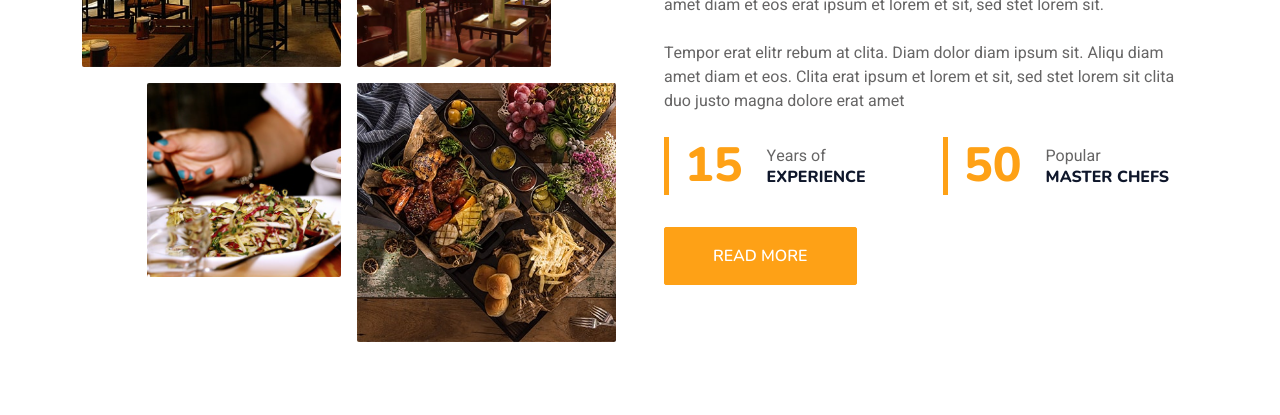
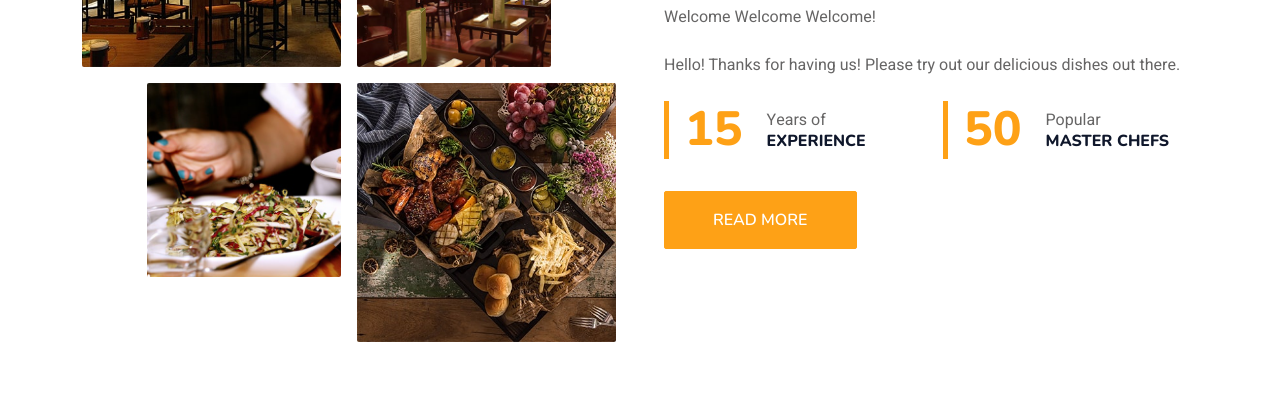
Before and after one commit to TauqeerAhmad5201/Restoran, a website: page public/about.html in a window 1280 px wide. Shown: the part 685-1100 px from the top of the page. Drawn offline with nearby package versions, Linux system fonts and the light colour scheme.

```diff
--- a/public/about.html
+++ b/public/about.html
@@ -3,7 +3,7 @@
 
 <head>
     <meta charset="utf-8">
-    <title>Restoran - Bootstrap Restaurant Template</title>
+    <title>Restoran</title>
     <meta content="width=device-width, initial-scale=1.0" name="viewport">
     <meta content="" name="keywords">
     <meta content="" name="description">
@@ -112,8 +112,8 @@
                     <div class="col-lg-6">
                         <h5 class="section-title ff-secondary text-start text-primary fw-normal">About Us</h5>
                         <h1 class="mb-4">Welcome to <i class="fa fa-utensils text-primary me-2"></i>Restoran</h1>
-                        <p class="mb-4">Tempor erat elitr rebum at clita. Diam dolor diam ipsum sit. Aliqu diam amet diam et eos erat ipsum et lorem et sit, sed stet lorem sit.</p>
-                        <p class="mb-4">Tempor erat elitr rebum at clita. Diam dolor diam ipsum sit. Aliqu diam amet diam et eos. Clita erat ipsum et lorem et sit, sed stet lorem sit clita duo justo magna dolore erat amet</p>
+                        <p class="mb-4">Welcome Welcome Welcome!</p>
+                        <p class="mb-4">Hello! Thanks for having us! Please try out our delicious dishes out there.</p>
                         <div class="row g-4 mb-4">
                             <div class="col-sm-6">
                                 <div class="d-flex align-items-center border-start border-5 border-primary px-3">
```
